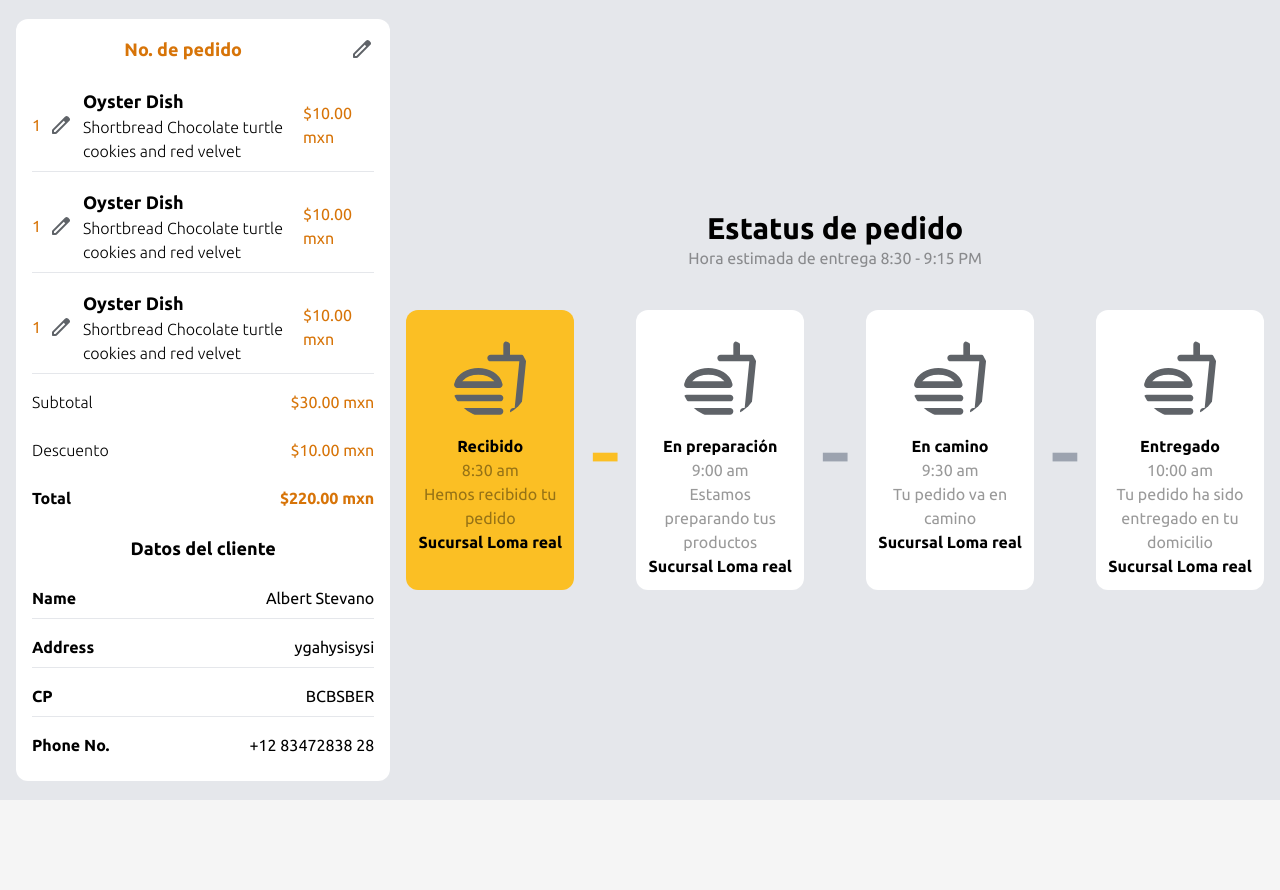
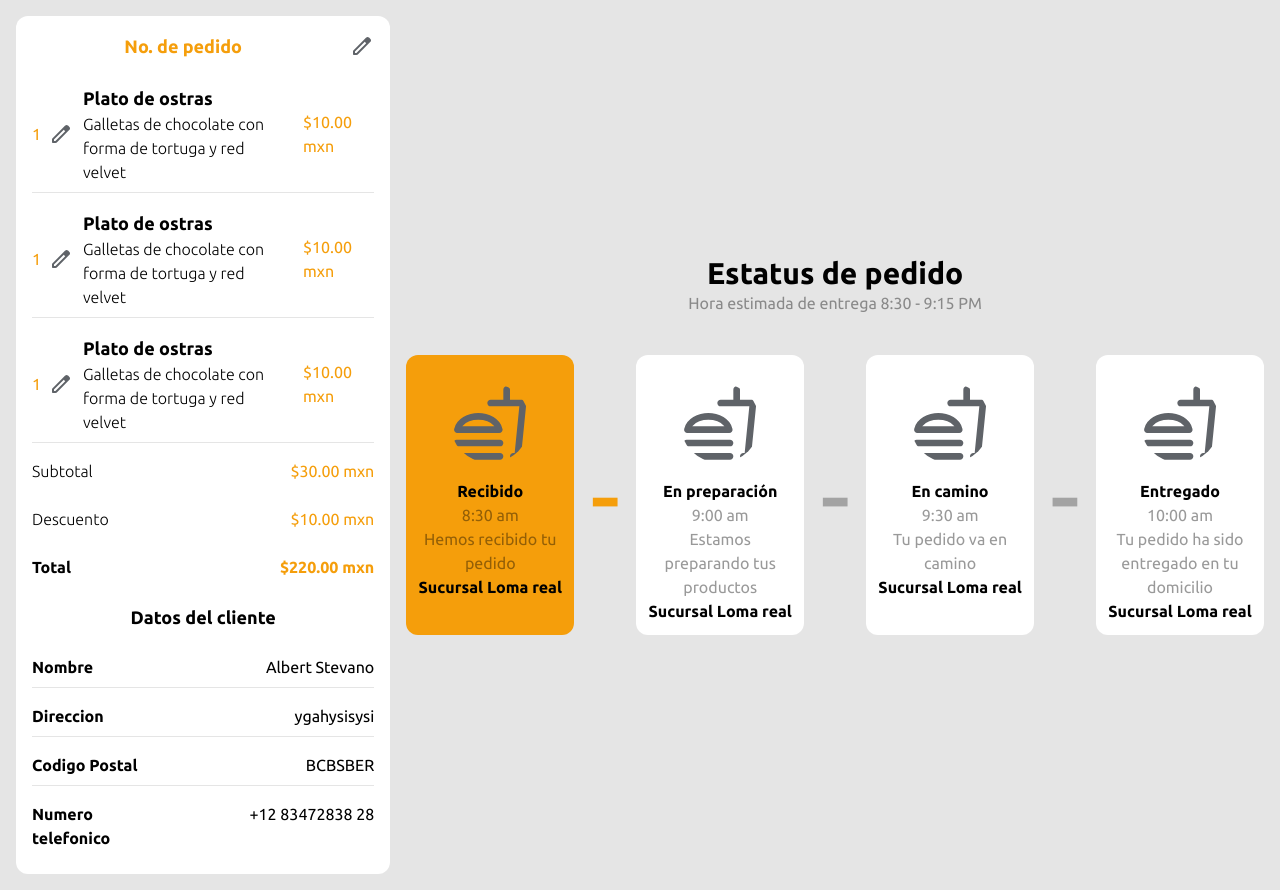
Before and after one commit to NSOrtiz/Wings-RibsFront, a React (Vite) app: page /Estatus-pedido in a window 1280 px wide. Before the commit the page ends 800 px from the top, so only its background shows below. Built offline with nearby package versions, Linux system fonts and the light colour scheme.

Commit message:
cambio de colores de amber y neutral

```diff
--- a/src/pages/Confirmacion-com.jsx
+++ b/src/pages/Confirmacion-com.jsx
@@ -7,43 +7,43 @@ function Confirmacioncom() {
   };
 
   return (
-    <div className="flex items-center justify-center min-h-screen bg-gray-200 p-4">
+    <div className="flex items-center justify-center min-h-screen bg-neutral-200 p-4">
       <div className="p-6 max-w-7xl w-full rounded-lg shadow-md">
-        <h1 className="text-3xl font-bold mb-10 text-center text-[#F39C12]">Confirmar compra</h1>
+        <h1 className="text-3xl font-bold mb-10 text-center text-amber-500">Confirmar compra</h1>
         <div className="flex flex-col lg:flex-row gap-4">
-          {/* Contenedor de No. de pedido */}
+
           <div className="flex-1 flex flex-col">
             <div className="flex flex-col items-center bg-white p-4 rounded-xl">
               <div className="flex items-center pb-2 w-full">
-                <h2 className="text-lg font-semibold flex-1 text-center text-[#D77408]">No. de pedido</h2>
+                <h2 className="text-lg font-semibold flex-1 text-center text-amber-500">No. de pedido</h2>
                 <img src="/edit_24.svg" alt="Edit" className="w-6 h-6 ml-4" />
               </div>
               <div className="flex flex-col space-y-4 mt-4 w-full">
                 {[1, 2, 3].map((item, index) => (
-                  <div key={index} className="flex items-center border-b border-gray-200 pb-2 w-full justify-between">
+                  <div key={index} className="flex items-center border-b border-neutral-200 pb-2 w-full justify-between">
                     <div className="flex items-center">
-                      <p className="mr-2 text-[#D77408]">1</p>
-                      <img src="/edit_24.svg" alt="Edit" className="w-6 h-6 text-[#D77408]" />
+                      <p className="mr-2 text-amber-500">1</p>
+                      <img src="/edit_24.svg" alt="Edit" className="w-6 h-6 text-amber-500" />
                     </div>
                     <div className='w-60 flex flex-col mx-4'>
-                      <h2 className="text-lg font-semibold">Oyster Dish</h2>
-                      <p className='font-extralight'>Shortbread Chocolate turtle cookies and red velvet</p>
+                      <h2 className="text-lg font-semibold ">Plato de ostras</h2>
+                      <p className='font-extralight'>Galletas de chocolate con forma de tortuga y red velvet</p>
                     </div>
-                    <p className="text-[#D77408]">$10.00 mxn</p>
+                    <p className="text-amber-500">$10.00 mxn</p>
                   </div>
                 ))}
                 <div className="flex flex-col space-y-4 mt-4 w-full">
                   <div className="flex justify-between pb-2">
                     <p className="font-extralight w-1/3">Subtotal</p>
-                    <p className="w-2/3 text-right text-[#D77408]">$30.00 mxn</p>
+                    <p className="w-2/3 text-right text-amber-500">$30.00 mxn</p>
                   </div>
                   <div className="flex justify-between pb-2">
                     <p className="font-extralight w-1/3">Descuento</p>
-                    <p className="w-2/3 text-right text-[#D77408]">$10.00 mxn</p>
+                    <p className="w-2/3 text-right text-amber-500">$10.00 mxn</p>
                   </div>
                   <div className="flex justify-between pb-2">
                     <p className="font-bold w-1/3">Total</p>
-                    <p className="w-2/3 text-right text-2xl font-bold text-[#D77408]">$220.00 mxn</p>
+                    <p className="w-2/3 text-right text-2xl font-bold text-amber-500">$220.00 mxn</p>
                   </div>
                   <div className="flex justify-end pb-2">
                     <p className="w-2/3 text-right text-[#1BB816]">obtienes 20 pts. en esta compra</p>
@@ -53,7 +53,7 @@ function Confirmacioncom() {
             </div>
           </div>
 
-          {/* Contenedor de Datos del Cliente */}
+
           <div className="flex-1 flex flex-col lg:mt-0 mt-4">
             <div className="flex flex-col items-center bg-white p-4 rounded-xl">
               <div className="flex items-center pb-2 w-full relative">
@@ -61,29 +61,29 @@ function Confirmacioncom() {
                 <img
                   src="/edit_24.svg"
                   alt="Edit"
-                  className="w-6 h-6 text-[#D77408] ml-4 cursor-pointer"
+                  className="w-6 h-6 text-amber-500 ml-4 cursor-pointer"
                   onClick={handleIconClick}
                 />
                 {isVisible && (
                   <div className='fixed inset-0 flex items-center justify-center bg-gray-900 bg-opacity-50 z-50'>
                     <div className='bg-slate-200 p-6 shadow-lg w-full max-w-md rounded-lg'>
-                      <h2 className='py-2 text-xl font-semibold'>Name</h2>
-                      <input type="text" placeholder='Escribe tu nombre' className='border border-gray-500 w-full py-3 rounded-md'/>
-                      <h2 className='py-2 text-xl font-semibold mt-4'>Phone number</h2>
-                      <input type="text" placeholder='Phone number' className='border border-gray-500 w-full py-3 rounded-md' />
-                      <h2 className='py-2 text-xl font-semibold mt-4'>Address</h2>
-                      <input type="text" placeholder='Write Address' className='border border-gray-500 w-full py-3 rounded-md'/>
+                      <h2 className='py-2 text-xl font-semibold'>Nombre</h2>
+                      <input type="text" placeholder='Escribe tu nombre' className='border border-neutral-500 w-full py-3 rounded-md'/>
+                      <h2 className='py-2 text-xl font-semibold mt-4'>Numero telefonico</h2>
+                      <input type="text" placeholder='Phone number' className='border border-neutral-500 w-full py-3 rounded-md' />
+                      <h2 className='py-2 text-xl font-semibold mt-4'>Direccion</h2>
+                      <input type="text" placeholder='Write Address' className='border border-neutral-500 w-full py-3 rounded-md'/>
                       <div className='mt-6 flex justify-between'>
                         <button
-                          className="px-6 py-2 bg-orange-500 text-white rounded-md hover:bg-orange-600"
+                          className="px-6 py-2 bg-amber-500 text-white rounded-md hover:bg-amber-600"
                         >
-                          Send
+                          Enviar
                         </button>
                         <button
-                          className="px-6 py-2 bg-orange-500 text-white rounded-md hover:bg-orange-600"
+                          className="px-6 py-2 bg-amber-500 text-white rounded-md hover:bg-amber-600"
                           onClick={() => setIsVisible(false)}
                         >
-                          Close
+                          Cerrar
                         </button>
                       </div>
                     </div>
@@ -91,20 +91,20 @@ function Confirmacioncom() {
                 )}
               </div>
               <div className="flex flex-col space-y-4 mt-4 w-full">
-                <div className="flex justify-between border-b border-gray-200 pb-2">
-                  <p className="font-semibold w-1/3">Name</p>
+                <div className="flex justify-between border-b border-neutral-200 pb-2">
+                  <p className="font-semibold w-1/3">Nombre</p>
                   <p className="w-2/3 text-right">Albert Stevano</p>
                 </div>
-                <div className="flex justify-between border-b border-gray-200 pb-2">
-                  <p className="font-semibold w-1/3">Address</p>
+                <div className="flex justify-between border-b border-neutral-200 pb-2">
+                  <p className="font-semibold w-1/3">Direccion</p>
                   <p className="w-2/3 text-right">ygahysisysi</p>
                 </div>
-                <div className="flex justify-between border-b border-gray-200 pb-2">
-                  <p className="font-semibold w-1/3">CP</p>
+                <div className="flex justify-between border-b border-neutral-200 pb-2">
+                  <p className="font-semibold w-1/3">Codigo postal</p>
                   <p className="w-2/3 text-right">BCBSBER</p>
                 </div>
                 <div className="flex justify-between pb-2">
-                  <p className="font-semibold w-1/3">Phone No.</p>
+                  <p className="font-semibold w-1/3">Numero telefonico</p>
                   <p className="w-2/3 text-right">+12 83472838 28</p>
                 </div>
               </div>
@@ -112,9 +112,9 @@ function Confirmacioncom() {
           </div>
         </div>
 
-        {/* Botón de Confirmar Compra */}
+
         <div className="flex justify-center mt-6">
-          <button className="px-4 py-2 bg-[#F39C12] text-white rounded-xl hover:bg-orange-600">
+          <button className="px-4 py-2 bg-amber-500 text-white rounded-xl hover:bg-amber-600">
             Confirmar compra
           </button>
         </div>
--- a/src/pages/Estatus-de-pedido.jsx
+++ b/src/pages/Estatus-de-pedido.jsx
@@ -2,80 +2,60 @@ import React from 'react';
 
 function EstatusDePedido() {
   return (
-    <div className="flex items-center justify-center min-h-screen bg-gray-200">
+    <div className="flex items-center justify-center min-h-screen bg-neutral-200">
       <div className="p-4 max-w-5xl md:max-w-7xl w-full ">
         <div className="flex flex-col lg:flex-row md:flex-col space-y-4 lg:space-y-0 lg:space-x-4">
           <div className="flex-1 flex flex-col space-y-4 lg:space-y-8">
             <div className="flex flex-col items-center bg-white p-4 rounded-xl">
               <div className="flex items-center pb-2 w-full">
-                <h2 className="text-base md:text-lg font-semibold flex-1 text-center text-[#D77408]">No. de pedido</h2>
+                <h2 className="text-base md:text-lg font-semibold flex-1 text-center text-amber-500">No. de pedido</h2>
                 <img src="/edit_24.svg" alt="Edit" className="w-5 md:w-6 h-5 md:h-6 ml-4" />
               </div>
               <div className="flex flex-col space-y-4 mt-4 w-full">
-                <div className="flex items-center border-b border-gray-200 pb-2 w-full justify-between">
-                  <div className="flex items-center">
-                    <p className="mr-2 text-[#D77408] text-sm md:text-base">1</p>
-                    <img src="/edit_24.svg" alt="Edit" className="w-5 md:w-6 h-5 md:h-6 text-[#D77408]" />
+              {[1, 2, 3].map((item, index) => (
+                  <div key={index} className="flex items-center border-b border-neutral-200 pb-2 w-full justify-between">
+                    <div className="flex items-center">
+                      <p className="mr-2 text-amber-500">1</p>
+                      <img src="/edit_24.svg" alt="Edit" className="w-6 h-6 text-amber-500" />
+                    </div>
+                    <div className='w-60 flex flex-col mx-4'>
+                      <h2 className="text-lg font-semibold ">Plato de ostras</h2>
+                      <p className='font-extralight'>Galletas de chocolate con forma de tortuga y red velvet</p>
+                    </div>
+                    <p className="text-amber-500">$10.00 mxn</p>
                   </div>
-                  <div className='w-52 md:w-60 flex flex-col mx-4'>
-                    <h2 className="text-base md:text-lg font-semibold">Oyster Dish</h2>
-                    <p className='text-sm md:text-base font-extralight'>Shortbread Chocolate turtle cookies and red velvet</p>
-                  </div>
-                  <p className="text-[#D77408] text-sm md:text-base">$10.00 mxn</p>
-                </div>
-                <div className="flex items-center border-b border-gray-200 pb-2 w-full justify-between">
-                  <div className="flex items-center">
-                    <p className="mr-2 text-[#D77408] text-sm md:text-base">1</p>
-                    <img src="/edit_24.svg" alt="Edit" className="w-5 md:w-6 h-5 md:h-6 text-[#D77408]" />
-                  </div>
-                  <div className='w-52 md:w-60 flex flex-col mx-4'>
-                    <h2 className="text-base md:text-lg font-semibold">Oyster Dish</h2>
-                    <p className='text-sm md:text-base font-extralight'>Shortbread Chocolate turtle cookies and red velvet</p>
-                  </div>
-                  <p className="text-[#D77408] text-sm md:text-base">$10.00 mxn</p>
-                </div>
-                <div className="flex items-center border-b border-gray-200 pb-2 w-full justify-between">
-                  <div className="flex items-center">
-                    <p className="mr-2 text-[#D77408] text-sm md:text-base">1</p>
-                    <img src="/edit_24.svg" alt="Edit" className="w-5 md:w-6 h-5 md:h-6 text-[#D77408]" />
-                  </div>
-                  <div className='w-52 md:w-60 flex flex-col mx-4'>
-                    <h2 className="text-base md:text-lg font-semibold">Oyster Dish</h2>
-                    <p className='text-sm md:text-base font-extralight'>Shortbread Chocolate turtle cookies and red velvet</p>
-                  </div>
-                  <p className="text-[#D77408] text-sm md:text-base">$10.00 mxn</p>
-                </div>
+                ))}
                 <div className="flex flex-col space-y-4 mt-4 w-full">
                   <div className="flex justify-between pb-2">
                     <p className="font-extralight text-sm md:text-base w-1/3">Subtotal</p>
-                    <p className="text-sm md:text-base w-2/3 text-right text-[#D77408]">$30.00 mxn</p>
+                    <p className="text-sm md:text-base w-2/3 text-right text-amber-500">$30.00 mxn</p>
                   </div>
                   <div className="flex justify-between pb-2">
                     <p className="font-extralight text-sm md:text-base w-1/3">Descuento</p>
-                    <p className="text-sm md:text-base w-2/3 text-right text-[#D77408]">$10.00 mxn</p>
+                    <p className="text-sm md:text-base w-2/3 text-right text-amber-500">$10.00 mxn</p>
                   </div>
                   <div className="flex justify-between pb-2">
                     <p className="font-bold text-sm md:text-base w-1/3">Total</p>
-                    <p className="text-sm md:text-base w-2/3 text-right text-2xl font-bold text-[#D77408]">$220.00 mxn</p>
+                    <p className="text-sm md:text-base w-2/3 text-right font-bold text-amber-500">$220.00 mxn</p>
                   </div>
                   <div className="flex items-center pb-2 w-full relative">
                     <h2 className="text-base md:text-lg font-semibold flex-1 text-center">Datos del cliente</h2>
                   </div>
                   <div className="flex flex-col space-y-4 mt-4 w-full">
-                    <div className="flex justify-between border-b border-gray-200 pb-2">
-                      <p className="font-semibold text-sm md:text-base w-1/3">Name</p>
+                    <div className="flex justify-between border-b border-neutral-200 pb-2">
+                      <p className="font-semibold text-sm md:text-base w-1/3">Nombre</p>
                       <p className="text-sm md:text-base w-2/3 text-right">Albert Stevano</p>
                     </div>
-                    <div className="flex justify-between border-b border-gray-200 pb-2">
-                      <p className="font-semibold text-sm md:text-base w-1/3">Address</p>
+                    <div className="flex justify-between border-b border-neutral-200 pb-2">
+                      <p className="font-semibold text-sm md:text-base w-1/3">Direccion</p>
                       <p className="text-sm md:text-base w-2/3 text-right">ygahysisysi</p>
                     </div>
-                    <div className="flex justify-between border-b border-gray-200 pb-2">
-                      <p className="font-semibold text-sm md:text-base w-1/3">CP</p>
+                    <div className="flex justify-between border-b border-neutral-200 pb-2">
+                      <p className="font-semibold text-sm md:text-base w-1/3">Codigo Postal</p>
                       <p className="text-sm md:text-base w-2/3 text-right">BCBSBER</p>
                     </div>
                     <div className="flex justify-between pb-2">
-                      <p className="font-semibold text-sm md:text-base w-1/3">Phone No.</p>
+                      <p className="font-semibold text-sm md:text-base w-1/3">Numero telefonico</p>
                       <p className="text-sm md:text-base w-2/3 text-right">+12 83472838 28</p>
                     </div>
                   </div>
@@ -92,7 +72,7 @@ function EstatusDePedido() {
 
             <div className='flex flex-col lg:flex-row md:flex-row md:space-x4 md:space-y-0 lg:space-x-4 space-y-4 lg:space-y-0'>
               <div className="flex-1 text-center flex flex-col space-y-4">
-                <div className="flex flex-col items-center bg-amber-400 p-3 rounded-xl">
+                <div className="flex flex-col items-center bg-amber-500 p-3 rounded-xl">
                   <div className="flex flex-col space-y-4 mt-4 w-48 md:w-36 h-52 md:h-60">
                     <div className="flex flex-col justify-between pb-2">
                       <div className='flex items-center justify-center mb-4'>
@@ -106,7 +86,7 @@ function EstatusDePedido() {
                   </div>
                 </div>
               </div>
-              <div className='flex items-center justify-center text-amber-400 text-[60px] md:text-[80px] lg:text-[100px] '>
+              <div className='flex items-center justify-center text-amber-500 text-[60px] md:text-[80px] lg:text-[100px] '>
                 <span className='hidden lg:inline-block md:inline-block'>-</span>
                 <span className='inline-block lg:hidden md:hidden'>|</span>
               </div>
@@ -125,7 +105,7 @@ function EstatusDePedido() {
                   </div>
                 </div>
               </div>
-              <div className='flex items-center justify-center text-gray-400 text-[60px] md:text-[80px] lg:text-[100px]'>
+              <div className='flex items-center justify-center text-neutral-400 text-[60px] md:text-[80px] lg:text-[100px]'>
                 <span className='hidden lg:inline-block md:inline-block'>-</span>
                 <span className='inline-block lg:hidden md:hidden'>|</span>
               </div>
@@ -144,7 +124,7 @@ function EstatusDePedido() {
                   </div>
                 </div>
               </div>
-              <div className='flex items-center justify-center text-gray-400 text-[60px] md:text-[80px] lg:text-[100px]'>
+              <div className='flex items-center justify-center text-neutral-400 text-[60px] md:text-[80px] lg:text-[100px]'>
                 <span className='hidden lg:inline-block md:inline-block'>-</span>
                 <span className='inline-block lg:hidden md:hidden'>|</span>
               </div>
```
